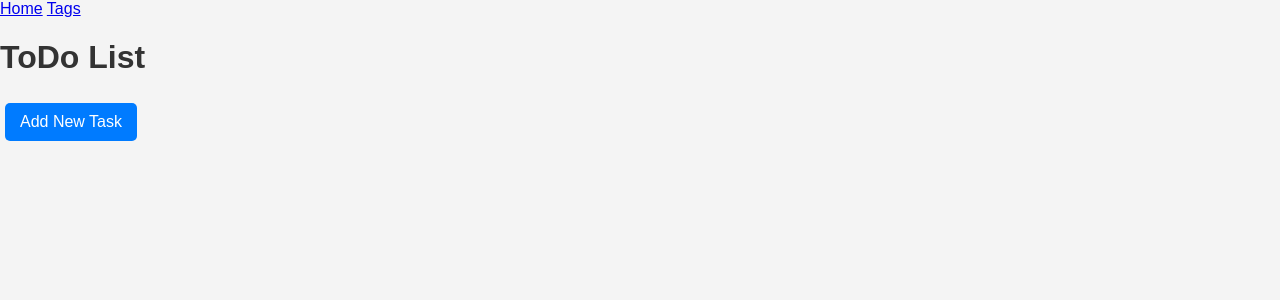
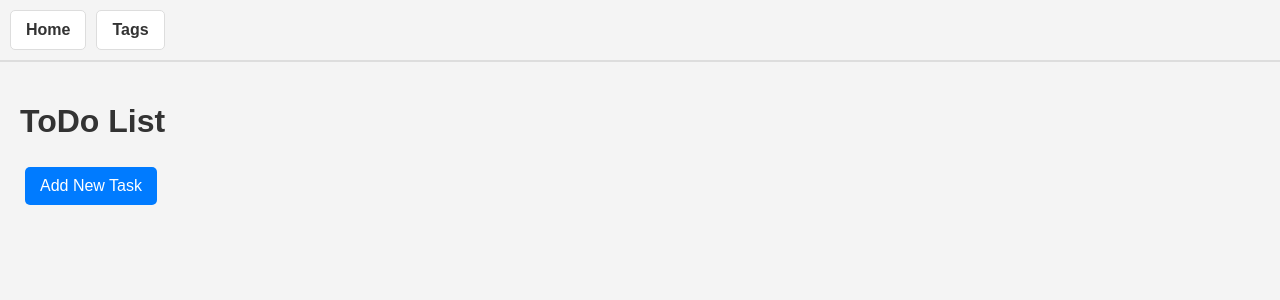
Before and after one commit to dsokolovskiy/Todo-List, a Django app: page / in a window 1280 px wide. Shown: the top 300 px of the page. Run offline with Django 5.2, Linux system fonts and the light colour scheme; data that the repository does not hold is empty.

Commit message:
update style.css

```diff
--- a/tasks/static/css/style.css
+++ b/tasks/static/css/style.css
@@ -142,3 +142,31 @@ form button {
 form button:hover {
     background-color: #0056b3;
 }
+
+.navbar {
+    background-color: #f4f4f4;
+    padding: 10px;
+    border-bottom: 2px solid #ddd;
+    display: flex;
+    justify-content: flex-start;
+    align-items: center;
+}
+
+.navbar-item {
+    background-color: #fff;
+    border: 1px solid #ddd;
+    padding: 10px 15px;
+    margin-right: 10px;
+    text-decoration: none;
+    color: #333;
+    border-radius: 5px;
+    font-weight: bold;
+}
+
+.navbar-item:hover {
+    background-color: #f9f9f9;
+}
+
+.container {
+    padding: 20px;
+}
```
